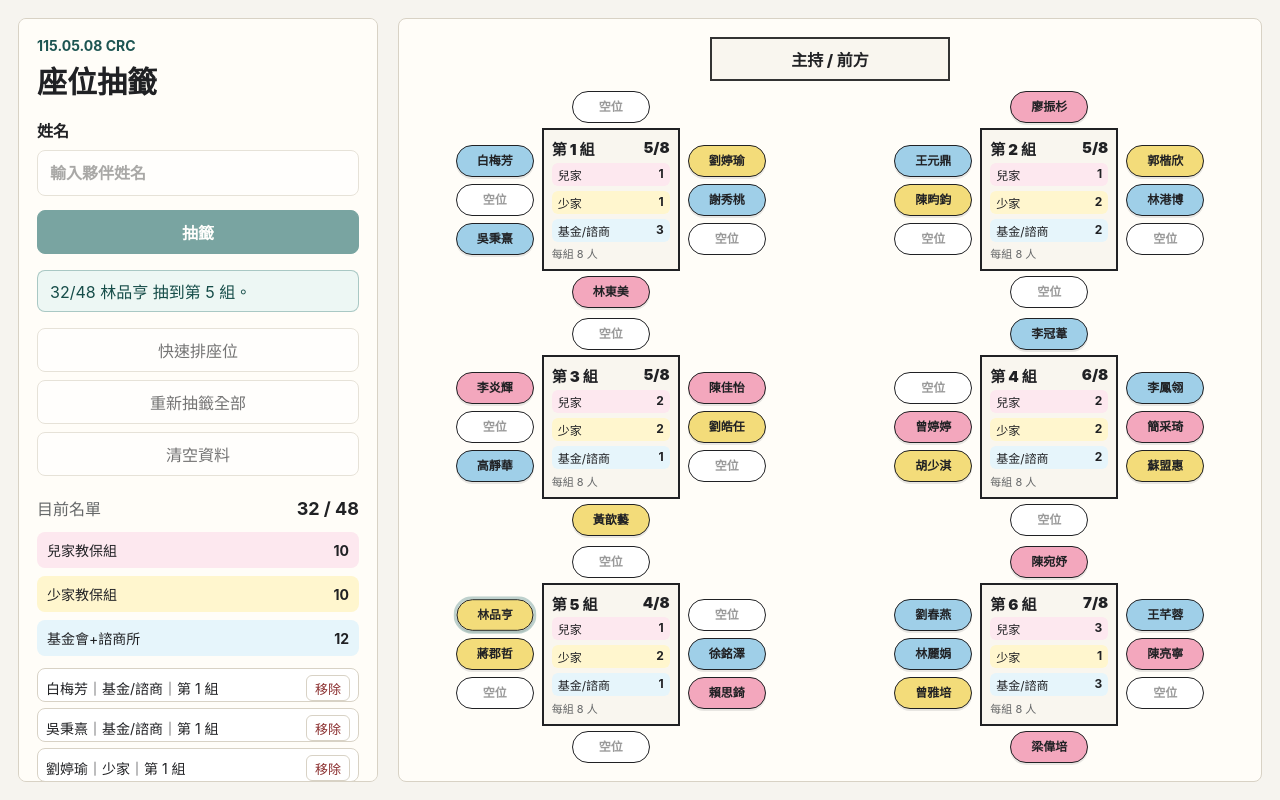
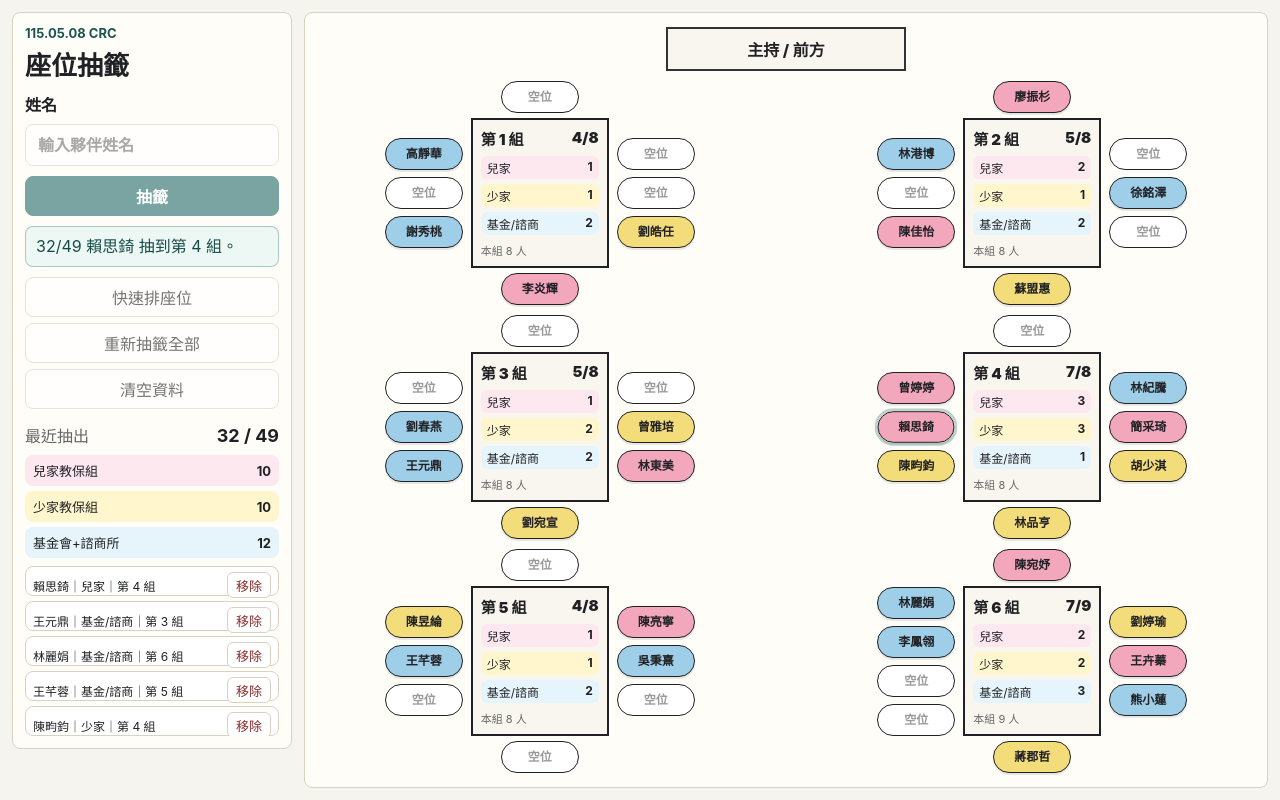
Before and after one commit to bibo1243/crc-seat-draw, a plain HTML site: page index.html in a window 1280 px wide. Both pictures are taken after a click on the button "快速排座位". Drawn offline with Linux system fonts and the light colour scheme.

Commit message:
Compact draw controls and add roster member

```diff
--- a/app.js
+++ b/app.js
@@ -1,7 +1,7 @@
-const STORAGE_KEY = "crc-seat-draw-state-v3";
-const TABLE_COUNT = 6;
-const SEATS_PER_TABLE = 8;
-const MAX_PEOPLE = TABLE_COUNT * SEATS_PER_TABLE;
+const STORAGE_KEY = "crc-seat-draw-state-v4";
+const TABLE_CAPACITIES = [8, 8, 8, 8, 8, 9];
+const TABLE_COUNT = TABLE_CAPACITIES.length;
+const MAX_PEOPLE = TABLE_CAPACITIES.reduce((total, capacity) => total + capacity, 0);
 const QUICK_DRAW_DELAY_MS = 90;
 
 const units = [
@@ -69,6 +69,7 @@
   { name: "李鳳翎", unit: "foundation" },
   { name: "徐銘澤", unit: "foundation" },
   { name: "吳秉熹", unit: "foundation" },
+  { name: "陳淑錡", unit: "foundation" },
   { name: "林港博", unit: "foundation" },
   { name: "劉春燕", unit: "foundation" },
   { name: "陸廷瑋", unit: "foundation" },
@@ -85,6 +86,7 @@
   { key: "right-2", area: "right" },
   { key: "right-3", area: "right" },
   { key: "bottom", area: "bottom" },
+  { key: "left-4", area: "left" },
 ];
 
 const drawForm = document.querySelector("#drawForm");
@@ -147,6 +149,14 @@
   return officialRoster.find((person) => person.preferredTableId === tableId);
 }
 
+function capacityForTable(tableId) {
+  return TABLE_CAPACITIES[tableId - 1];
+}
+
+function seatIndicesForTable(tableId) {
+  return Array.from({ length: capacityForTable(tableId) }, (_, index) => index);
+}
+
 function shuffle(items) {
   const next = [...items];
   for (let index = next.length - 1; index > 0; index -= 1) {
@@ -159,6 +169,7 @@
 function emptyTableStats() {
   return Array.from({ length: TABLE_COUNT }, (_, tableIndex) => ({
     tableId: tableIndex + 1,
+    capacity: capacityForTable(tableIndex + 1),
     total: 0,
     byUnit: Object.fromEntries(units.map((unit) => [unit.id, 0])),
     usedSeats: new Set(),
@@ -184,10 +195,11 @@
     !people.some((drawnPerson) => drawnPerson.name === leader.name) &&
     person.name !== leader.name;
 
-  return seatSlots.findIndex((_, index) => {
+  const seatIndex = seatIndicesForTable(table.tableId).find((index) => {
     if (shouldReserveTopSeat && index === 0) return false;
     return !table.usedSeats.has(index);
   });
+  return seatIndex ?? -1;
 }
 
 function assignSingle(person, people = state.people) {
@@ -195,7 +207,7 @@
   if (person.preferredTableId) {
     const fixedTable = stats[person.preferredTableId - 1];
     const seatIndex = !fixedTable.usedSeats.has(0) ? 0 : firstFreeSeat(fixedTable, person, people);
-    if (fixedTable.total < SEATS_PER_TABLE && fixedTable.byUnit[person.unit] < 3 && seatIndex !== -1) {
+    if (fixedTable.total < fixedTable.capacity && fixedTable.byUnit[person.unit] < 3 && seatIndex !== -1) {
       return { ...person, tableId: fixedTable.tableId, seatIndex };
     }
   }
@@ -203,7 +215,7 @@
   const candidates = stats
     .filter(
       (table) =>
-        table.total < SEATS_PER_TABLE &&
+        table.total < table.capacity &&
         table.byUnit[person.unit] < 3 &&
         firstFreeSeat(table, person, people) !== -1,
     )
@@ -232,6 +244,8 @@
 }
 
 function buildStrictQuotas(people) {
+  const extraTargets = TABLE_CAPACITIES.map((capacity) => capacity - units.length * 2);
+
   for (let attempt = 0; attempt < 500; attempt += 1) {
     const quotas = Array.from({ length: TABLE_COUNT }, () =>
       Object.fromEntries(units.map((unit) => [unit.id, 2])),
@@ -250,7 +264,7 @@
         (a, b) => tableExtras[a].size - tableExtras[b].size,
       );
       const tableIndex = tableOrder.find(
-        (index) => tableExtras[index].size < 2 && !tableExtras[index].has(unitId),
+        (index) => tableExtras[index].size < extraTargets[index] && !tableExtras[index].has(unitId),
       );
 
       if (tableIndex === undefined) {
@@ -262,7 +276,7 @@
       quotas[tableIndex][unitId] += 1;
     }
 
-    if (valid && tableExtras.every((set) => set.size === 2)) return quotas;
+    if (valid && tableExtras.every((set, index) => set.size === extraTargets[index])) return quotas;
   }
 
   return null;
@@ -273,7 +287,9 @@
   if (!quotas) return null;
 
   const assigned = [];
-  const seatsByTable = Array.from({ length: TABLE_COUNT }, () => shuffle([1, 2, 3, 4, 5, 6, 7]));
+  const seatsByTable = Array.from({ length: TABLE_COUNT }, (_, tableIndex) =>
+    shuffle(seatIndicesForTable(tableIndex + 1).filter((seatIndex) => seatIndex !== 0)),
+  );
   const fixedPeople = people.filter((person) => person.preferredTableId);
 
   fixedPeople.forEach((person) => {
@@ -339,14 +355,14 @@
 function statusText() {
   if (state.people.length === 0) return "請輸入姓名後抽籤，或先用快速排座位。";
   if (state.people.length < MAX_PEOPLE) {
-    return `已抽 ${state.people.length} 人。正式名單共 48 人，系統會依單位與主管組別分散座位。`;
+    return `已抽 ${state.people.length} 人。正式名單共 ${MAX_PEOPLE} 人，系統會依單位與主管組別分散座位。`;
   }
 
   if (!canUseStrictQuotas(state.people)) {
-    return "目前已滿 48 人，但三個單位的人數需各在 12-18 人之間，才能保證每桌每單位 2-3 人。";
+    return "目前已滿，但三個單位的人數需各在 12-18 人之間，才能保證每桌每單位 2-3 人。";
   }
 
-  return "已完成 48 人排座，每桌每單位皆為 2-3 人。";
+  return `已完成 ${MAX_PEOPLE} 人排座，每桌每單位皆為 2-3 人。`;
 }
 
 function render() {
@@ -376,12 +392,13 @@
     const leftStack = document.createElement("div");
     leftStack.className = "seat-stack left";
     [1, 2, 3].forEach((seatIndex) => leftStack.appendChild(createSeat(bySeat.get(seatIndex), seatIndex)));
+    if (table.capacity > 8) leftStack.appendChild(createSeat(bySeat.get(8), 8));
     card.appendChild(leftStack);
 
     const tableBox = document.createElement("div");
     tableBox.className = "table-box";
     tableBox.innerHTML = `
-      <div class="table-title"><span>第 ${table.tableId} 組</span><span>${table.total}/${SEATS_PER_TABLE}</span></div>
+      <div class="table-title"><span>第 ${table.tableId} 組</span><span>${table.total}/${table.capacity}</span></div>
       <div class="table-summary">
         ${units
           .map(
@@ -394,7 +411,7 @@
           )
           .join("")}
       </div>
-      <div class="table-note">每組 8 人</div>
+      <div class="table-note">本組 ${table.capacity} 人</div>
     `;
     card.appendChild(tableBox);
 
@@ -443,11 +460,8 @@
 
   rosterEl.innerHTML = "";
   state.people
-    .slice()
-    .sort((a, b) => {
-      if ((a.tableId || 99) !== (b.tableId || 99)) return (a.tableId || 99) - (b.tableId || 99);
-      return (a.seatIndex || 0) - (b.seatIndex || 0);
-    })
+    .slice(-5)
+    .reverse()
     .forEach((person) => {
       const unit = unitById(person.unit);
       const item = document.createElement("div");
@@ -491,7 +505,7 @@
   }
 
   if (state.people.length >= MAX_PEOPLE) {
-    setMessage("座位已滿 48 人，請先移除或清空資料。", "warn");
+    setMessage(`座位已滿 ${MAX_PEOPLE} 人，請先移除或清空資料。`, "warn");
     return;
   }
 
@@ -550,7 +564,7 @@
   setControlsDisabled(false);
   latestDrawnId = null;
   render();
-  setMessage("已完成 48 人快速抽籤排座。", "good");
+  setMessage(`已完成 ${MAX_PEOPLE} 人快速抽籤排座。`, "good");
 });
 
 rerollBtn.addEventListener("click", () => {
--- a/index.html
+++ b/index.html
@@ -34,8 +34,8 @@
 
         <section class="stats-panel" aria-label="目前人數">
           <div class="stats-head">
-            <span>目前名單</span>
-            <strong id="totalCount">0 / 48</strong>
+            <span>最近抽出</span>
+            <strong id="totalCount">0 / 49</strong>
           </div>
           <div class="unit-counts" id="unitCounts"></div>
           <div class="roster" id="roster"></div>
--- a/style.css
+++ b/style.css
@@ -38,7 +38,7 @@
 button {
   border: 1px solid var(--line);
   border-radius: 8px;
-  min-height: 44px;
+  min-height: 40px;
   background: #ffffff;
   color: var(--ink);
   cursor: pointer;
@@ -56,23 +56,23 @@
 
 .app-shell {
   display: grid;
-  grid-template-columns: minmax(300px, 360px) 1fr;
-  gap: 20px;
-  width: min(1440px, 100%);
+  grid-template-columns: minmax(220px, 280px) 1fr;
+  gap: 12px;
+  width: min(1560px, 100%);
   min-height: 100vh;
   margin: 0 auto;
-  padding: 18px;
+  padding: 12px;
 }
 
 .control-panel {
   display: flex;
   flex-direction: column;
-  gap: 16px;
+  gap: 10px;
   align-self: start;
   position: sticky;
-  top: 18px;
-  max-height: calc(100vh - 36px);
-  padding: 18px;
+  top: 12px;
+  max-height: calc(100vh - 24px);
+  padding: 12px;
   overflow: auto;
   border: 1px solid var(--line);
   border-radius: 8px;
@@ -87,19 +87,19 @@
 .eyebrow {
   margin: 0;
   color: var(--accent-dark);
-  font-size: 14px;
+  font-size: 13px;
   font-weight: 700;
 }
 
 h1 {
   margin: 0;
-  font-size: 30px;
+  font-size: 26px;
   letter-spacing: 0;
 }
 
 .draw-form {
   display: grid;
-  gap: 14px;
+  gap: 10px;
 }
 
 .field {
@@ -110,7 +110,7 @@
 
 .field input {
   width: 100%;
-  min-height: 46px;
+  min-height: 42px;
   padding: 0 12px;
   border: 1px solid var(--line);
   border-radius: 8px;
@@ -163,8 +163,8 @@
 }
 
 .message {
-  min-height: 42px;
-  padding: 10px 12px;
+  min-height: 36px;
+  padding: 8px 10px;
   border: 1px solid var(--line);
   border-radius: 8px;
   background: #fff;
@@ -187,12 +187,12 @@
 .action-grid {
   display: grid;
   grid-template-columns: 1fr;
-  gap: 8px;
+  gap: 6px;
 }
 
 .stats-panel {
   display: grid;
-  gap: 12px;
+  gap: 8px;
   padding-top: 4px;
 }
 
@@ -213,7 +213,7 @@
 
 .unit-counts {
   display: grid;
-  gap: 8px;
+  gap: 5px;
 }
 
 .count-row {
@@ -221,9 +221,9 @@
   grid-template-columns: 1fr auto;
   align-items: center;
   gap: 8px;
-  padding: 8px 10px;
+  padding: 6px 8px;
   border-radius: 8px;
-  font-size: 14px;
+  font-size: 13px;
 }
 
 .count-row.erjia {
@@ -240,8 +240,8 @@
 
 .roster {
   display: grid;
-  gap: 6px;
-  max-height: 280px;
+  gap: 5px;
+  max-height: 170px;
   overflow: auto;
 }
 
@@ -250,12 +250,12 @@
   grid-template-columns: 1fr auto;
   gap: 8px;
   align-items: center;
-  min-height: 34px;
-  padding: 6px 8px;
+  min-height: 30px;
+  padding: 5px 7px;
   border: 1px solid var(--line);
   border-radius: 8px;
   background: #fff;
-  font-size: 14px;
+  font-size: 12px;
 }
 
 .roster-item button {
@@ -271,9 +271,9 @@
   grid-template-rows: auto minmax(0, 1fr);
   gap: 10px;
   align-content: start;
-  height: calc(100vh - 36px);
+  height: calc(100vh - 24px);
   min-height: 0;
-  padding: 18px;
+  padding: 14px;
   overflow: hidden;
   border: 1px solid var(--line);
   border-radius: 8px;
```
